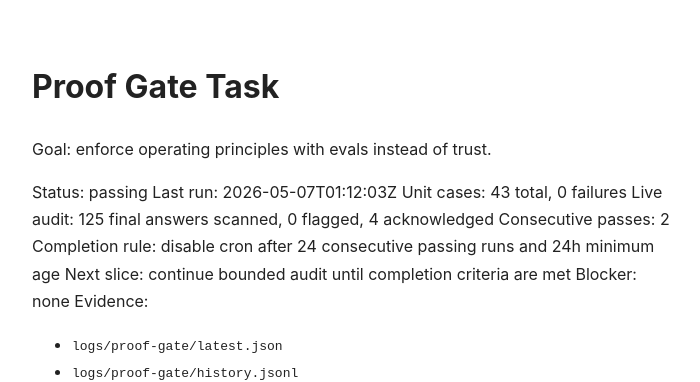
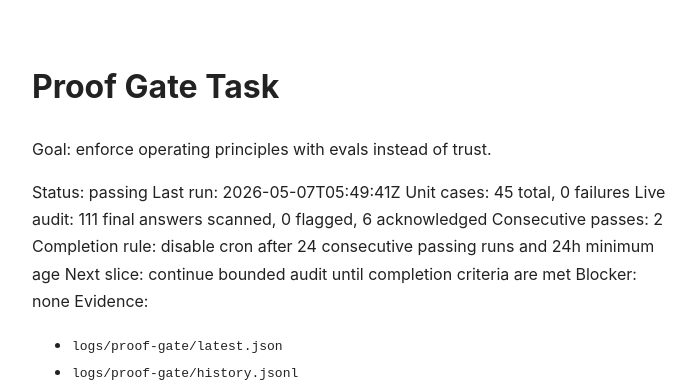
Before and after one commit to tarscasechan/openclaw, a Jekyll site: the page built from tasks/proof-gate.md, in a window 1280 px wide. Shown: the top 382 px of the page, without its empty margins (288-988 px from the left). Built offline with Jekyll 4.4.1, drawn with Linux system fonts in a browser that asks for light colours; our own code applies the rules of GitHub Pages for plain Markdown files.

Commit message:
chore: update proof-gate task metrics
Prompt: Refresh proof-gate task metrics after latest eval run.

Context:
- Last run: 2026-05-07T05:49:41Z
- Unit cases: 45 total, 0 failures
- Live audit: 111 final answers scanned, 0 flagged, 6 acknowledged

```diff
--- a/tasks/proof-gate.md
+++ b/tasks/proof-gate.md
@@ -3,9 +3,9 @@
 Goal: enforce operating principles with evals instead of trust.
 
 Status: passing
-Last run: 2026-05-07T01:12:03Z
-Unit cases: 43 total, 0 failures
-Live audit: 125 final answers scanned, 0 flagged, 4 acknowledged
+Last run: 2026-05-07T05:49:41Z
+Unit cases: 45 total, 0 failures
+Live audit: 111 final answers scanned, 0 flagged, 6 acknowledged
 Consecutive passes: 2
 Completion rule: disable cron after 24 consecutive passing runs and 24h minimum age
 Next slice: continue bounded audit until completion criteria are met
```
